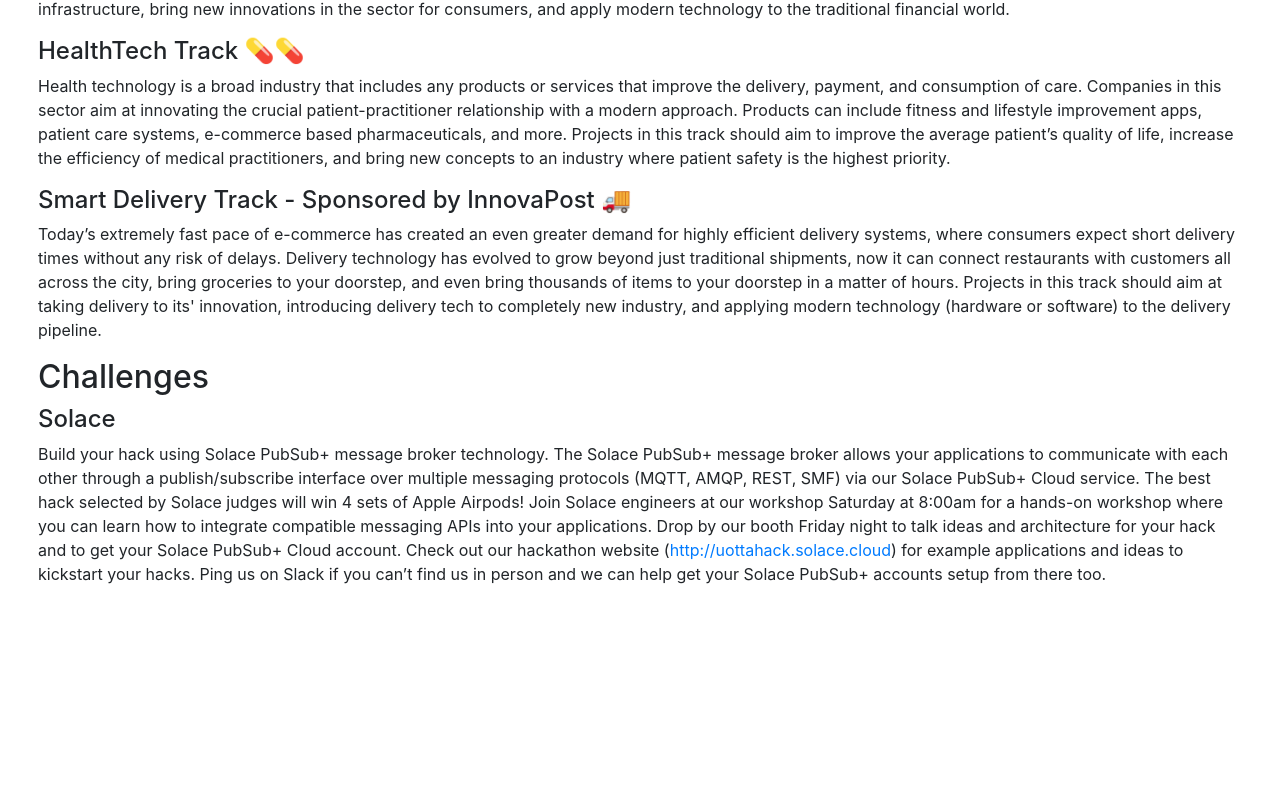
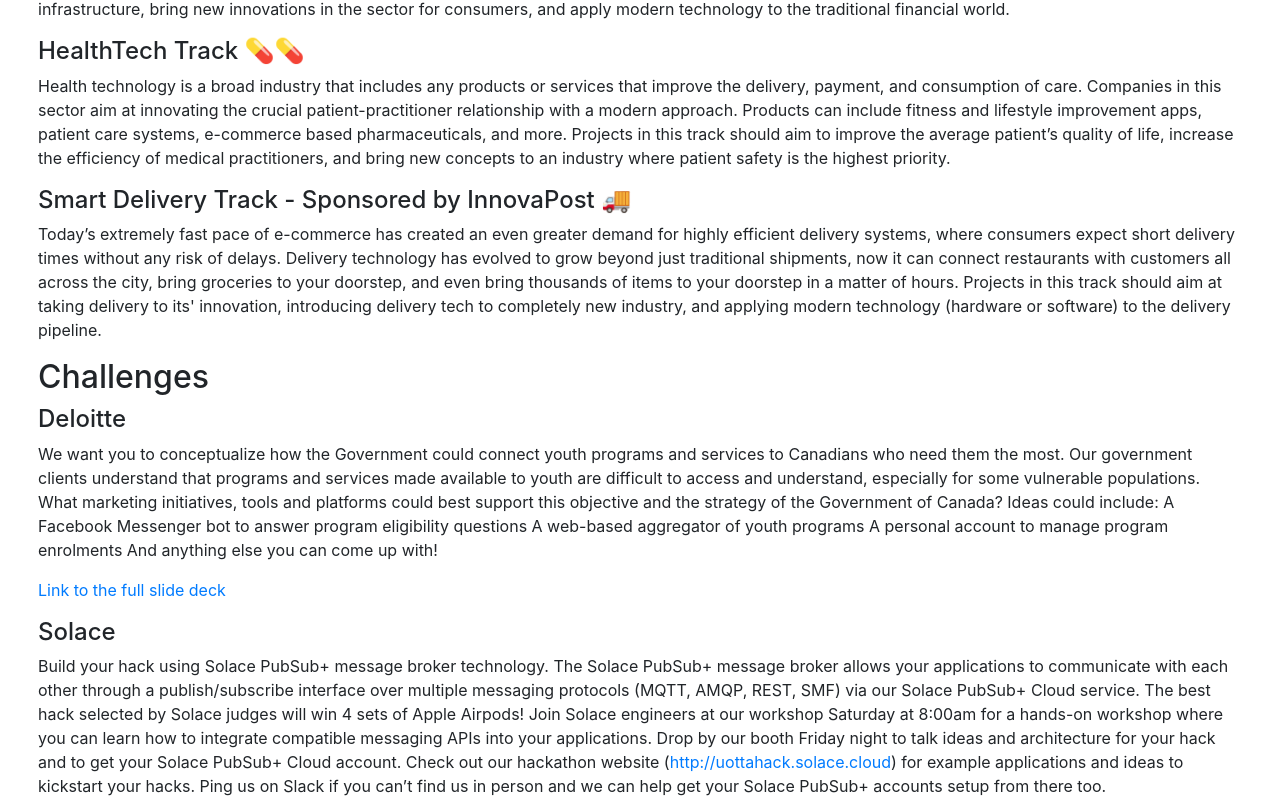
Before and after one commit to uOttaHack/2020-live-site, a React (Create React App) app: page /challenges in a window 1280 px wide. Shown: the part 409-1208 px from the top of the page. Before the commit the page ends 1043 px from the top, so only its background shows below. Built offline with nearby package versions, Linux system fonts and the light colour scheme; a web font is replaced by a local one.

Commit message:
add Deloitte challenge

```diff
--- a/src/views/ChallengeView.tsx
+++ b/src/views/ChallengeView.tsx
@@ -66,6 +66,21 @@
 					technology (hardware or software) to the delivery pipeline.
 				</p>
 				<h2>Challenges</h2>
+				<h4>Deloitte</h4>
+				<p>
+					We want you to conceptualize how the Government could connect youth programs and services to
+					Canadians who need them the most. Our government clients understand that programs and services made
+					available to youth are difficult to access and understand, especially for some vulnerable
+					populations. What marketing initiatives, tools and platforms could best support this objective and
+					the strategy of the Government of Canada? Ideas could include: A Facebook Messenger bot to answer
+					program eligibility questions A web-based aggregator of youth programs A personal account to manage
+					program enrolments And anything else you can come up with!
+				</p>
+				<p>
+					<a href="https://drive.google.com/file/d/0B4AhhbtuQPaaVC1qUGtLV0xVZUQtUXpMZm9zcUdWeFo0SHUw/view?usp=sharing">
+						Link to the full slide deck
+					</a>
+				</p>
 				<h4>Solace</h4>
 				<p>
 					Build your hack using Solace PubSub+ message broker technology. The Solace PubSub+ message broker
```
